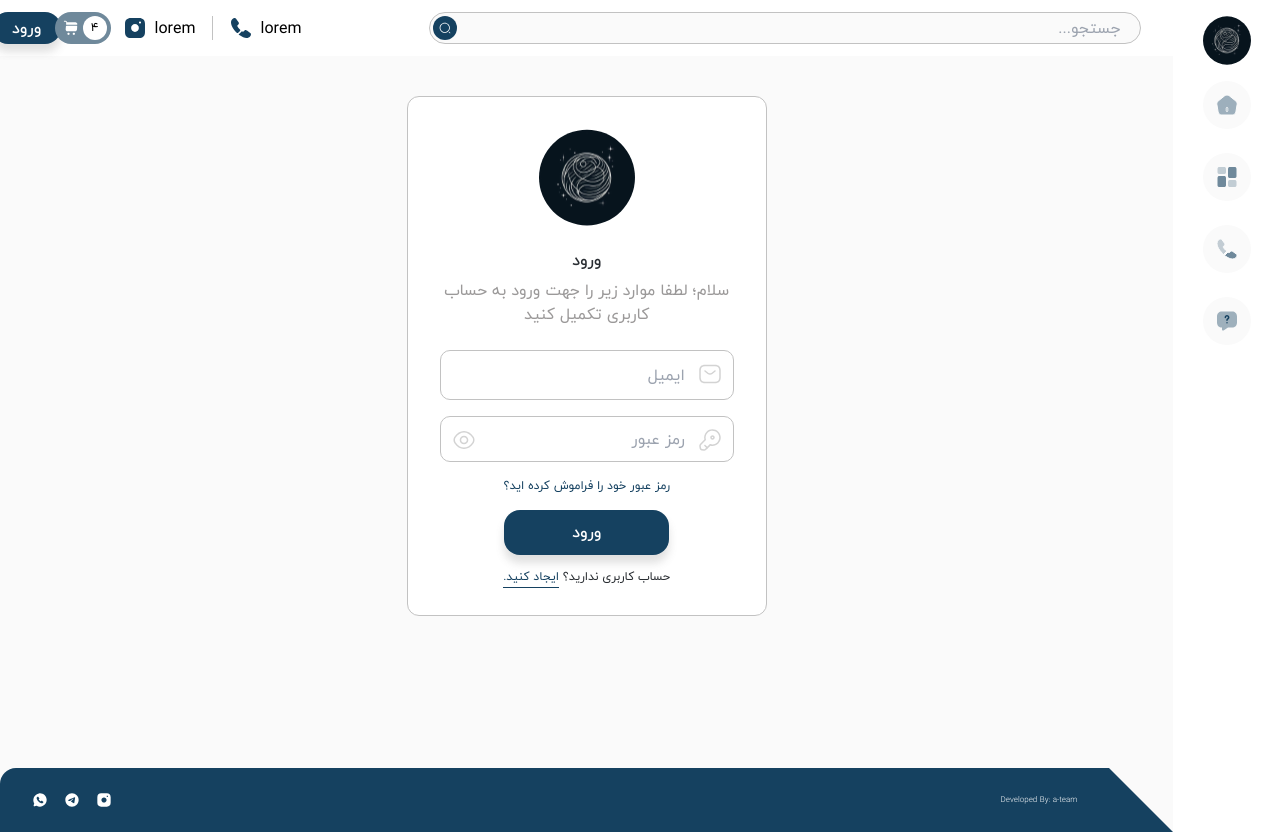
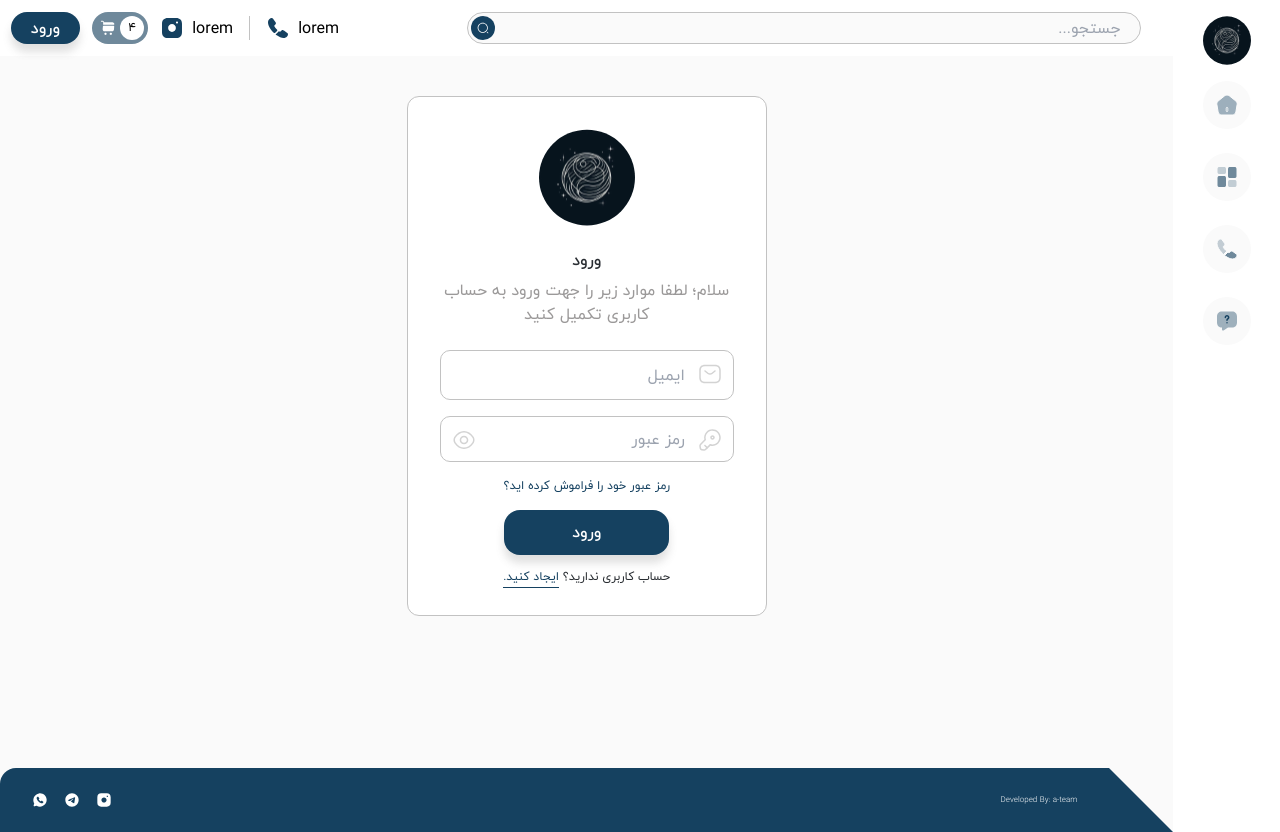
Before and after one commit to amirnsamimi/Bakery, a React (Vite) app: page /login in a window 1280 px wide. Built offline with nearby package versions, Linux system fonts and the light colour scheme.

Commit message:
update on login btn

```diff
--- a/src/components/navigations/navbar/navbar.component.jsx
+++ b/src/components/navigations/navbar/navbar.component.jsx
@@ -89,9 +89,9 @@ const Navbar = () => {
                   />
                 </div>
               </div>
-              <div className="h-6 w-6 md:h-8 md:w-8  rounded-full   bg-lightGray flex items-center justify-center  ">
+              <div className=" flex items-center justify-center  ">
 
-                {auth ?  <Link to="/user"><DynamicSvg
+                {auth ?  <Link className="h-6 w-6 md:h-8 md:w-8  flex items-center justify-center rounded-full bg-lightGray" to="/user"><DynamicSvg
                   className="md:hidden"
                   name="profile-twotone"
                   size="16"
@@ -102,7 +102,7 @@ const Navbar = () => {
                   name="profile-twotone"
                   size="24"
 
-                /></Link> : <Link to="/login" ><SubmitButton>ورود</SubmitButton></Link>}
+                /></Link> : <Link to="/login"  ><SubmitButton>ورود</SubmitButton></Link>}
 
 
               </div>
```
